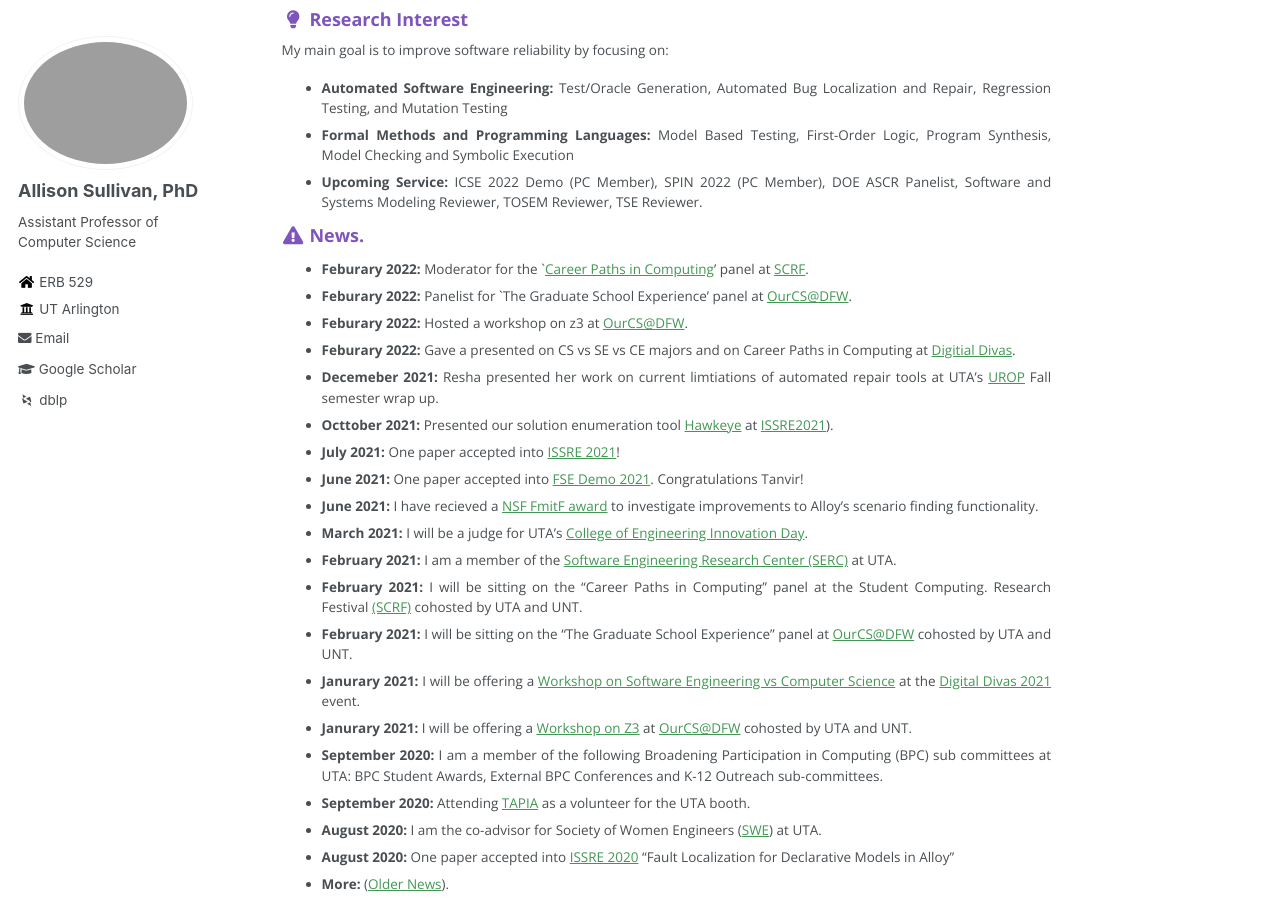
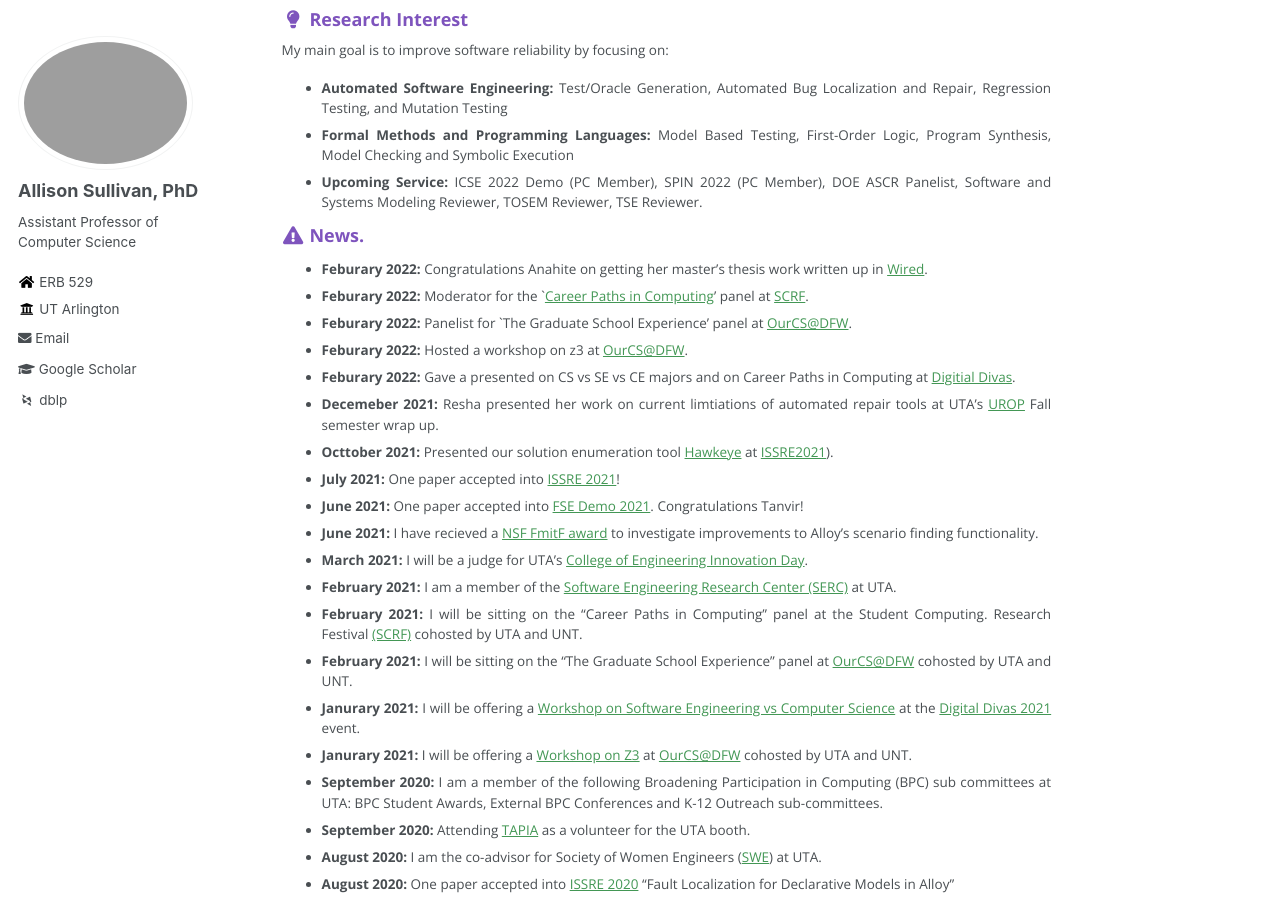
Before and after one commit to Allisonius/allisonius.github.io, a Jekyll site: the page built from _pages/about.md, in a window 1280 px wide and 900 px high, scrolled down 301 px. Built offline with Jekyll 4.4.1, drawn with Linux system fonts in a browser that asks for light colours; some web fonts are replaced.

Commit message:
Update about.md

```diff
--- a/_pages/about.md
+++ b/_pages/about.md
@@ -24,6 +24,7 @@ Checking and Symbolic Execution
 
 
 ### <i class="fa fa-fw fa-exclamation-triangle" aria-hidden="true"></i> News.
+* **Feburary 2022:** Congratulations Anahite on getting her master's thesis work written up in [Wired](https://www.wired.com/story/job-applicants-hack-resume-reading-software/).
 * **Feburary 2022:** Moderator for the `[Career Paths in Computing](https://uta.engineering/scrf/keynote.php#panel)' panel at [SCRF](https://uta.engineering/scrf/).
 * **Feburary 2022:** Panelist for `The Graduate School Experience' panel at [OurCS@DFW](https://uta.engineering/ourcs/).
 * **Feburary 2022:** Hosted a workshop on z3 at [OurCS@DFW](https://uta.engineering/ourcs/).
```
